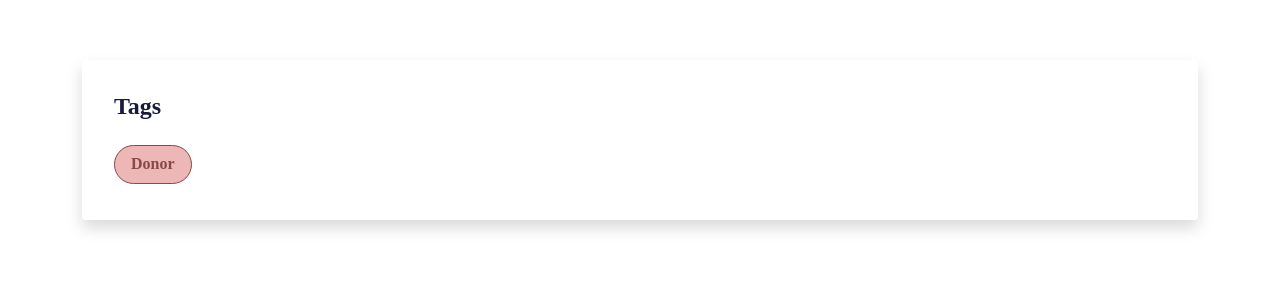
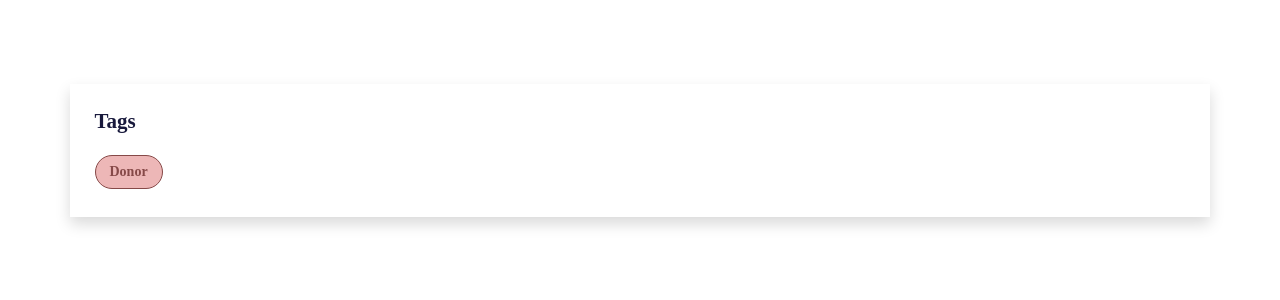
Before and after one commit to carlyminjoy/tag-component, a Vue app: page / in a window 1280 px wide. Shown: the top 300 px of the page. Built offline with nearby package versions, Linux system fonts and the light colour scheme.

Commit message:
fix delete, make smaller, adjust colors

```diff
--- a/src/App.vue
+++ b/src/App.vue
@@ -1,5 +1,5 @@
 <template>
-  <div id="app" class="container">
+  <div id="app" class="container shadow">
     <TagPicker :userUuid="userUuid" />
   </div>
 </template>
@@ -22,16 +22,19 @@ export default {
 
 <style lang="scss">
 @import "@/scss/colors.scss";
+html {
+  font-size: 14px;
+}
 
 #app {
   font-family: "objektiv-mk2", avenir;
   -webkit-font-smoothing: antialiased;
   -moz-osx-font-smoothing: grayscale;
   color: $darkblue;
-  margin-top: 60px;
+  margin-top: 6rem;
   line-height: 1.6;
   letter-spacing: 0em;
-  font-size: 16px;
+  padding: 0;
 }
 
 .fade-enter-active,
--- a/src/api.js
+++ b/src/api.js
@@ -54,7 +54,7 @@ const tagColors = [
   },
   {
     background: "#B4409B",
-    text: "#da80ce",
+    text: "#FFCDFF",
   },
   {
     background: "#B7EDD5",
@@ -67,7 +67,7 @@ const tagColors = [
   },
   {
     background: "#4654B2",
-    text: "#8E9EDF",
+    text: "#BACAF7",
   },
 ];
 
--- a/src/components/Tag.vue
+++ b/src/components/Tag.vue
@@ -58,6 +58,7 @@ export default {
   padding: 0.4rem 1rem;
   font-weight: 700;
   margin-right: 0.75rem;
+  margin-bottom: 0.75rem;
   line-height: 1.5rem;
   display: flex;
   align-items: center;
--- a/src/components/TagPicker.vue
+++ b/src/components/TagPicker.vue
@@ -2,7 +2,7 @@
   <b-overlay :show="loading" spinner-large rounded="sm">
     <b-card
       title="Tags"
-      class="tag-picker p-3 shadow"
+      class="tag-picker p-3"
       @mouseover="hover = true"
       @mouseleave="hover = false"
     >
@@ -129,9 +129,9 @@ export default {
       // no error handling, we won't await this
       // to save on loading time :)
       removeUserTag(this.userUuid, tagUuid);
-      const deleteIdx = this.userTags.indexOf(
-        (tag) => tag.uuid === tagUuid
-      );
+      const deleteIdx = this.userTags.findIndex((tag) => {
+        return tag.uuid === tagUuid;
+      });
       this.userTags.splice(deleteIdx, 1);
 
       this.loading = false;
@@ -162,10 +162,11 @@ export default {
 
 .tag-picker {
   border: none;
-  min-height: 160px;
+  min-height: 9.5rem;
 
   .card-title {
     font-weight: 700;
+    margin-bottom: 0;
   }
 
   .tags {
@@ -181,13 +182,13 @@ export default {
     align-content: center;
     justify-content: center;
     background: $offwhite;
-    width: 38px;
+    width: 2.375rem;
     color: $lightgray;
     border: 1px solid $offwhite;
     padding: 0.125rem;
     cursor: pointer;
     transition: 0.3s ease;
-    height: 38px;
+    height: 2.375rem;
 
     &:hover {
       color: $medpurple;
@@ -209,12 +210,12 @@ export default {
     input {
       border-radius: 1.6rem;
       border: 1px solid $lightgray;
-      height: 38px;
-      width: 250px;
+      height: 2.375;
+      width: 15.625rem;
     }
 
     ul {
-      width: 250px;
+      width: 15.625rem;
       border: 1px solid $purple;
       position: absolute;
       top: 3rem;
@@ -246,7 +247,7 @@ export default {
           margin-bottom: 0;
           letter-spacing: 1px;
           line-height: 1.75rem;
-          font-size: 14px;
+          font-size: 0.875rem;
           color: $medpurple;
         }
 
@@ -273,4 +274,8 @@ span.spinner-border {
   border-bottom-color: $purple;
   border-left-color: $purple;
 }
+
+div.card-body {
+  padding: 0.75rem 0.75rem 0.25rem 0.75rem;
+}
 </style>
```
